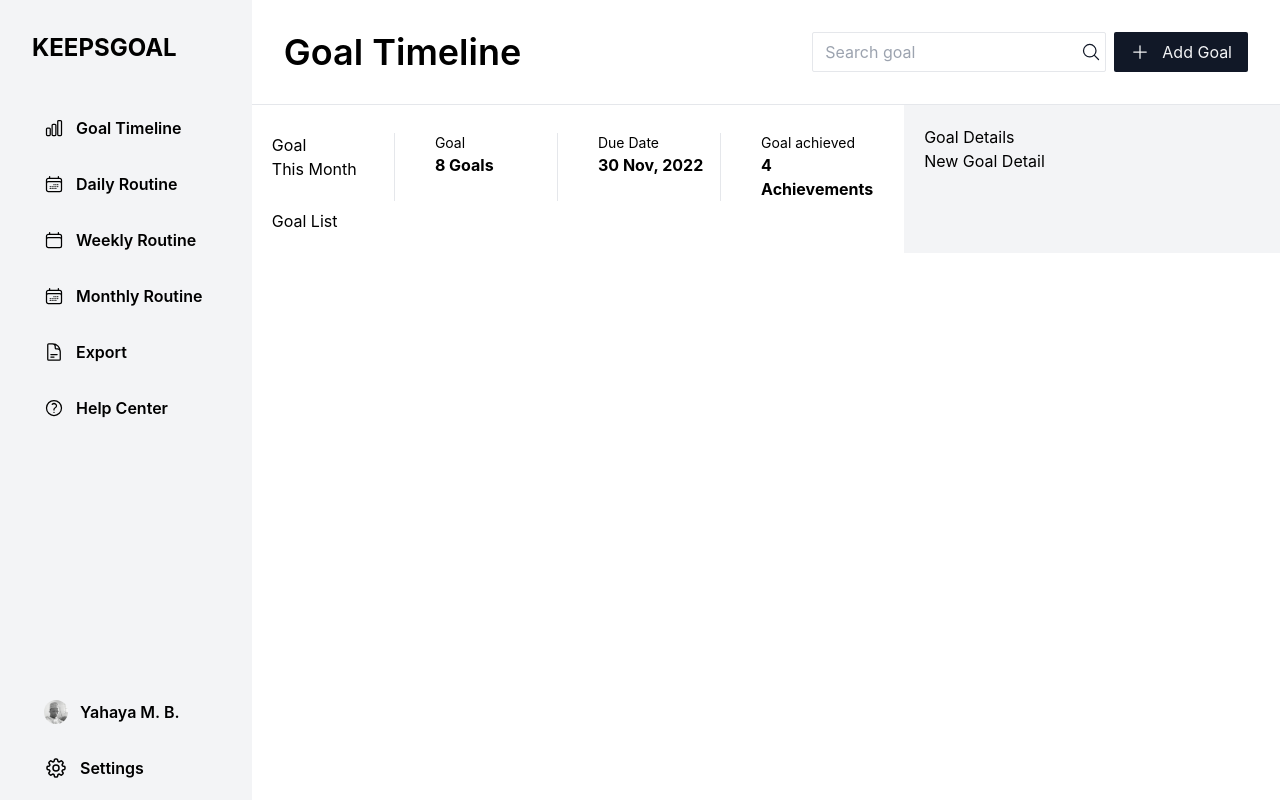
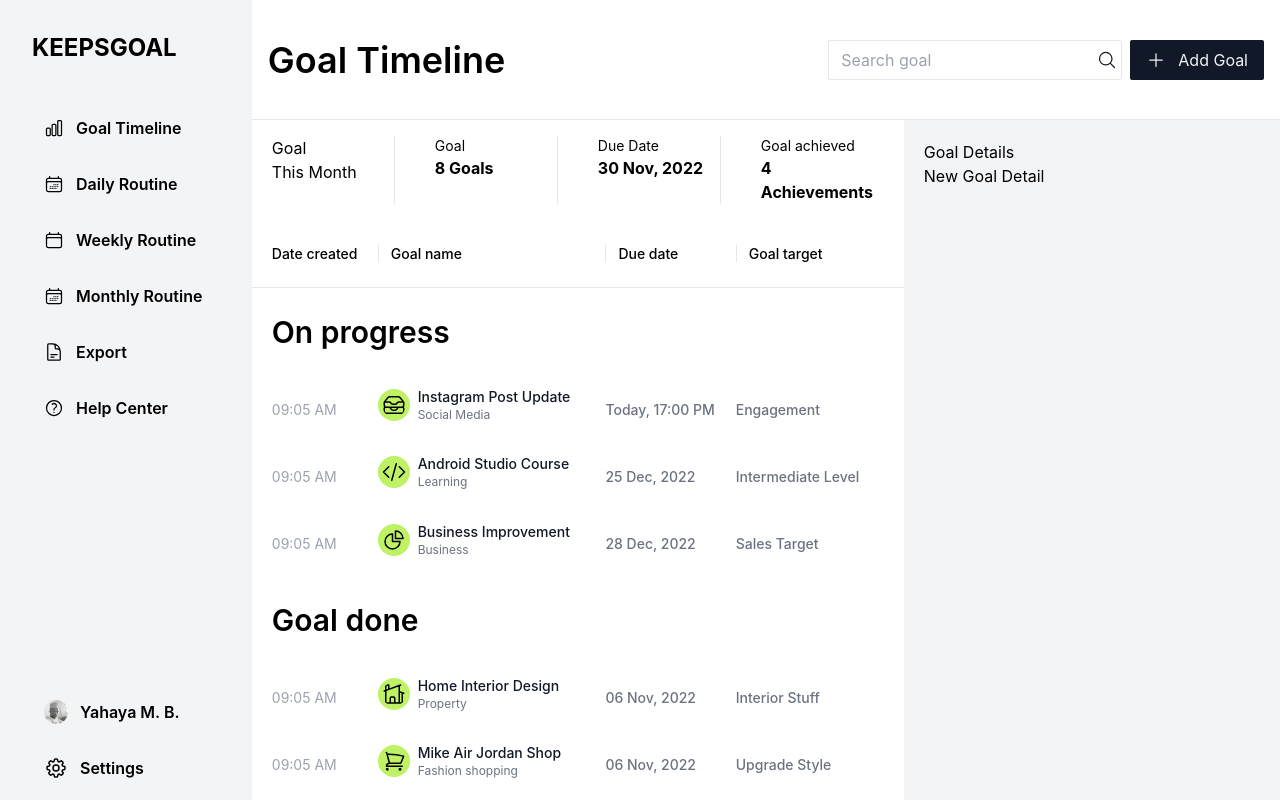
Before and after one commit to Abiey2579/keeps-goal, a React (Create React App) app: page / in a window 1280 px wide. Built offline with nearby package versions, Linux system fonts and the light colour scheme.

Commit message:
Component Goal List Component

```diff
--- a/package.json
+++ b/package.json
@@ -15,6 +15,7 @@
     "react": "^18.2.0",
     "react-dom": "^18.2.0",
     "react-scripts": "5.0.1",
+    "tailwind-scrollbar": "^2.0.1",
     "typescript": "^4.9.3",
     "web-vitals": "^2.1.4"
   },
--- a/src/components/GoalList.tsx
+++ b/src/components/GoalList.tsx
@@ -1,9 +1,165 @@
-import React from "react";
+import React, { FC } from "react";
+import * as HIcons from "@heroicons/react/24/outline";
+
+const DynamicHeroIcon: FC<{ icon: string }> = (props) => {
+  const { ...icons } = HIcons;
+  // @ts-ignore
+  const TheIcon: JSX.Element = icons[props.icon];
+
+  return (
+    <>
+      {/* @ts-ignore */}
+      <TheIcon
+        className="w-8 h-8 bg-lime-300 rounded-full p-1 mr-2"
+        aria-hidden="true"
+      />
+    </>
+  );
+};
 
 const GoalList = () => {
+  const GoalLists = [
+    {
+      GoalID: Date.now(),
+      DateCreated: "09:05 AM",
+      GoalName: "Instagram Post Update",
+      GoalType: "Social Media",
+      GoalIcon: "InboxStackIcon",
+      DueDate: "Today, 17:00 PM",
+      GoalTarget: "Engagement",
+      GoalStatus: "Onprogress",
+    },
+    {
+      GoalID: Date.now(),
+      DateCreated: "09:05 AM",
+      GoalName: "Android Studio Course",
+      GoalType: "Learning",
+      GoalIcon: "CodeBracketIcon",
+      DueDate: "25 Dec, 2022",
+      GoalTarget: "Intermediate Level",
+      GoalStatus: "Onprogress",
+    },
+    {
+      GoalID: Date.now(),
+      DateCreated: "09:05 AM",
+      GoalName: "Business Improvement",
+      GoalType: "Business",
+      GoalIcon: "ChartPieIcon",
+      DueDate: "28 Dec, 2022",
+      GoalTarget: "Sales Target",
+      GoalStatus: "Onprogress",
+    },
+    {
+      GoalID: Date.now(),
+      DateCreated: "09:05 AM",
+      GoalName: "Home Interior Design",
+      GoalType: "Property",
+      GoalIcon: "HomeModernIcon",
+      DueDate: "06 Nov, 2022",
+      GoalTarget: "Interior Stuff",
+      GoalStatus: "Done",
+    },
+    {
+      GoalID: Date.now(),
+      DateCreated: "09:05 AM",
+      GoalName: "Mike Air Jordan Shop",
+      GoalType: "Fashion shopping",
+      GoalIcon: "ShoppingCartIcon",
+      DueDate: "06 Nov, 2022",
+      GoalTarget: "Upgrade Style",
+      GoalStatus: "Done",
+    },
+  ];
+
+  // DYNAMIC HEROICON
+  // https://github.com/tailwindlabs/heroicons/issues/278
+  // SCROLLBAR
+  // https://www.npmjs.com/package/tailwind-scrollbar
+
+  const OnprogressGoals = GoalLists.filter(
+    (Goal) => Goal.GoalStatus === "Onprogress"
+  );
+  const GoalsDone = GoalLists.filter((Goal) => Goal.GoalStatus === "Done");
   return (
-    <div>
-      <h1>Goal List</h1>
+    <div className="h-[85%] overflow-y-scroll scrollbar-thin scrollbar-thumb-gray-900 scrollbar-track-gray-50">
+      <table className="w-full h-full">
+        <tr className="border-b px-5">
+          <td className="text-sm font-medium py-5 pl-5">
+            <span>Date created</span>
+          </td>
+          <td className="text-sm font-medium py-5">
+            <span className="border-l pl-3">Goal name</span>
+          </td>
+          <td className="text-sm font-medium py-5">
+            <span className="border-l pl-3">Due date</span>
+          </td>
+          <td className="text-sm font-medium py-5 pr-5">
+            <span className="border-l pl-3">Goal target</span>
+          </td>
+        </tr>
+        <tr>
+          <td colSpan={4} className="px-5">
+            <h1 className="py-5 font-semibold text-3xl">On progress</h1>
+          </td>
+        </tr>
+        {OnprogressGoals.map((Goal) => (
+          <tr key={Goal.GoalID} className=" hover:bg-gray-900 cursor-pointer">
+            <td className="py-3 pl-5">
+              <span className="text-gray-400 text-sm">{Goal.DateCreated}</span>
+            </td>
+            <td className="flex items-center py-3">
+              <DynamicHeroIcon icon={Goal.GoalIcon} />
+              <div className="flex flex-col items-start">
+                <span className="text-gray-900 text-sm font-medium">
+                  {Goal.GoalName}
+                </span>
+                <span className="text-xs text-gray-500">{Goal.GoalType}</span>
+              </div>
+            </td>
+            <td className="py-3">
+              <span className="text-gray-500 text-sm font-medium">
+                {Goal.DueDate}
+              </span>
+            </td>
+            <td className="py-3 pr-5">
+              <span className="text-gray-500 text-sm font-medium">
+                {Goal.GoalTarget}
+              </span>
+            </td>
+          </tr>
+        ))}
+        <tr>
+          <td colSpan={4} className="px-5">
+            <h1 className="py-5 font-semibold text-3xl">Goal done</h1>
+          </td>
+        </tr>
+        {GoalsDone.map((Goal) => (
+          <tr key={Goal.GoalID} className=" hover:bg-gray-900 cursor-pointer">
+            <td className="py-3 pl-5">
+              <span className="text-gray-400 text-sm">{Goal.DateCreated}</span>
+            </td>
+            <td className="flex items-center py-3">
+              <DynamicHeroIcon icon={Goal.GoalIcon} />
+              <div className="flex flex-col items-start">
+                <span className="text-gray-900 text-sm font-medium">
+                  {Goal.GoalName}
+                </span>
+                <span className="text-xs text-gray-500">{Goal.GoalType}</span>
+              </div>
+            </td>
+            <td className="py-3">
+              <span className="text-gray-500 text-sm font-medium">
+                {Goal.DueDate}
+              </span>
+            </td>
+            <td className="py-3 pr-5">
+              <span className="text-gray-500 text-sm font-medium">
+                {Goal.GoalTarget}
+              </span>
+            </td>
+          </tr>
+        ))}
+      </table>
     </div>
   );
 };
--- a/src/components/IndexKeepsGoal.tsx
+++ b/src/components/IndexKeepsGoal.tsx
@@ -13,10 +13,10 @@ const KeepsGoal = () => {
   return (
     <div className="flex">
       <SideNavigation />
-      <div className="flex-grow">
+      <div className="flex-grow h-screen">
         <TopNavigation />
-        <div className="flex min-h-max">
-          <div className="flex-grow p-5">
+        <div className="flex h-[85%]">
+          <div className="flex-grow h-full">
             <Metrics />
             <GoalList />
           </div>
--- a/src/components/Metrics.tsx
+++ b/src/components/Metrics.tsx
@@ -2,7 +2,7 @@ import React from "react";
 
 const Metrics = () => {
   return (
-    <div className="w-full grid grid-cols-4 gap-10 py-2">
+    <div className="w-full grid grid-cols-4 gap-10 py-4 px-5">
       <div className="border-r">
         <span>
           Goal <br /> This Month
--- a/src/components/TopNavigation.tsx
+++ b/src/components/TopNavigation.tsx
@@ -5,7 +5,7 @@ import { MagnifyingGlassIcon, PlusIcon } from "@heroicons/react/24/outline";
 
 const TopNavigation = () => {
   return (
-    <div className="flex items-center justify-between p-8 w-full border-b">
+    <div className="flex items-center justify-between h-[15%] p-4 w-full border-b">
       <h1 className="text-4xl font-semibold">Goal Timeline</h1>
       <div className="flex">
         <div className="flex items-center border rounded-sm mr-2 px-1">
--- a/src/index.css
+++ b/src/index.css
@@ -15,3 +15,7 @@ code {
   font-family: source-code-pro, Menlo, Monaco, Consolas, "Courier New",
     monospace;
 }
+
+tr.cursor-pointer:hover span {
+  color: #fff;
+}
--- a/tailwind.config.js
+++ b/tailwind.config.js
@@ -4,5 +4,5 @@ module.exports = {
   theme: {
     extend: {},
   },
-  plugins: [],
+  plugins: [require('tailwind-scrollbar')],
 };
```
Also changed, not shown: 1 other file (tests, documents, lock files or other folders).
